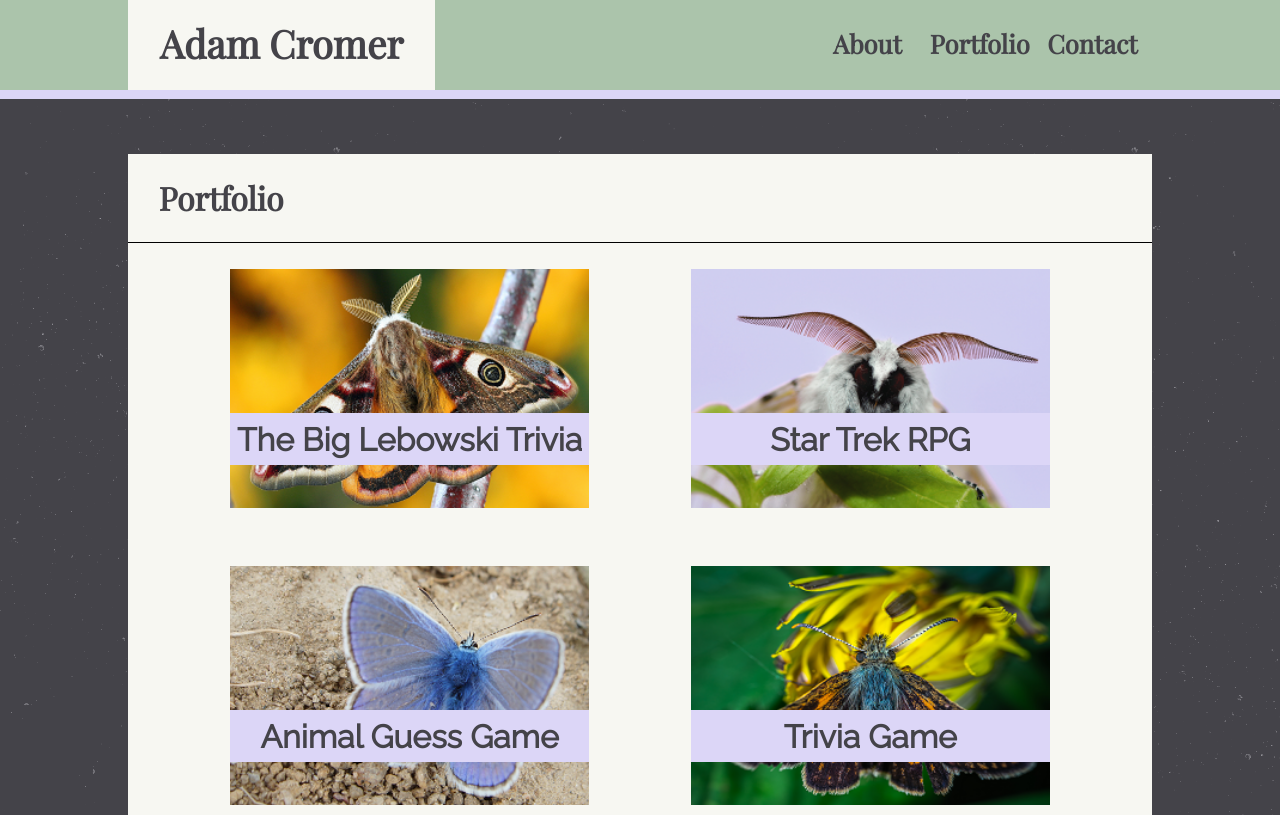
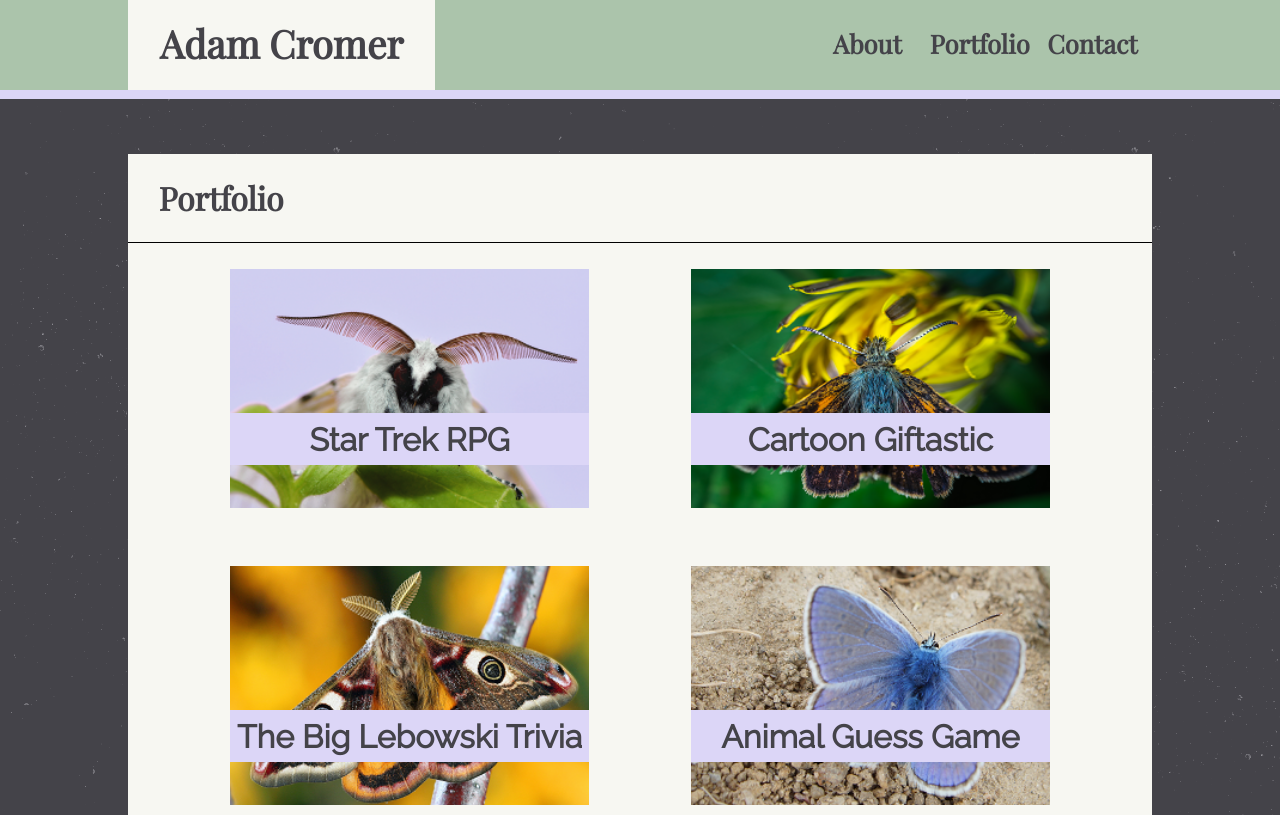
Before and after one commit to adamcromer/Responsive-Portfolio, a plain HTML site: page portfolio.html in a window 1280 px wide. Shown: the top 815 px of the page. Drawn offline with nearby package versions, Linux system fonts and the light colour scheme.

Commit message:
added giftastic portfolio

```diff
--- a/portfolio.html
+++ b/portfolio.html
@@ -33,15 +33,21 @@
     <section id="Main-Bio">
         <h2>Portfolio</h2>
         <div class="PortSquares">
+            <a target="_blank" href="https://adamcromer.github.io/StarTrekGame/">
+                <img class="PortImages" src="../Responsive-Portfolio/assets/images/moth2.png" alt="Moth2">
+                <p class="PortBanners">Star Trek RPG</p>
+            </a>
+        </div>
+        <div class="PortSquares">
+            <a href="https://adamcromer.github.io/GifTastic/">
+                <img class="PortImages" src="../Responsive-Portfolio/assets/images/moth4.png" alt="Moth4">
+                <p class="PortBanners">Cartoon Giftastic</p>
+            </a>
+        </div>
+        <div class="PortSquares">
             <a target="_blank" href="https://adamcromer.github.io/Trivia-Game/">
                 <img class="PortImages" src="../Responsive-Portfolio/assets/images/moth3.png" alt="Moth3">
                 <p class="PortBanners">The Big Lebowski Trivia</p>
-            </a>
-        </div>
-        <div class="PortSquares">
-            <a target="_blank" href="https://adamcromer.github.io/StarTrekGame/">
-                <img class="PortImages" src="../Responsive-Portfolio/assets/images/moth2.png" alt="Moth2">
-                <p class="PortBanners">Star Trek RPG</p>
             </a>
         </div>
         <div class="PortSquares">
@@ -50,11 +56,6 @@
                 <p class="PortBanners">Animal Guess Game</p>
             </a>
         </div>
-        <div class="PortSquares">
-            <img class="PortImages" src="../Responsive-Portfolio/assets/images/moth4.png" alt="Moth4">
-            <p class="PortBanners">Trivia Game</p>
-        </div>
-
     </section>
 
     <footer>
```
